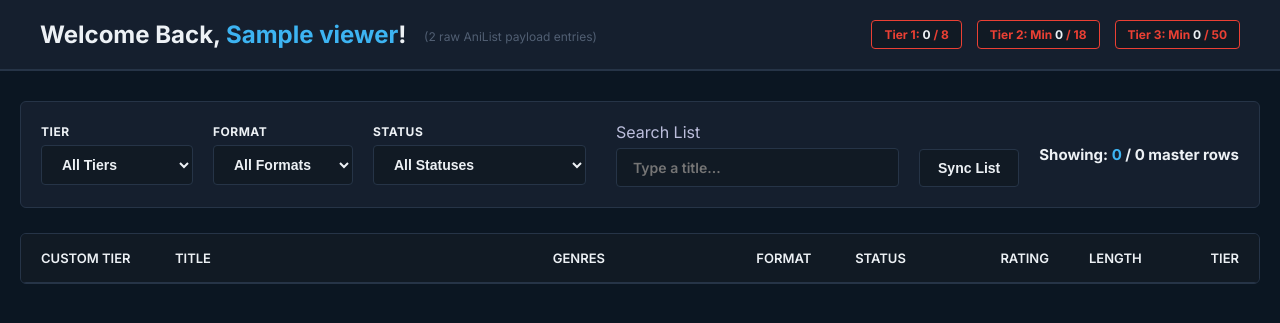
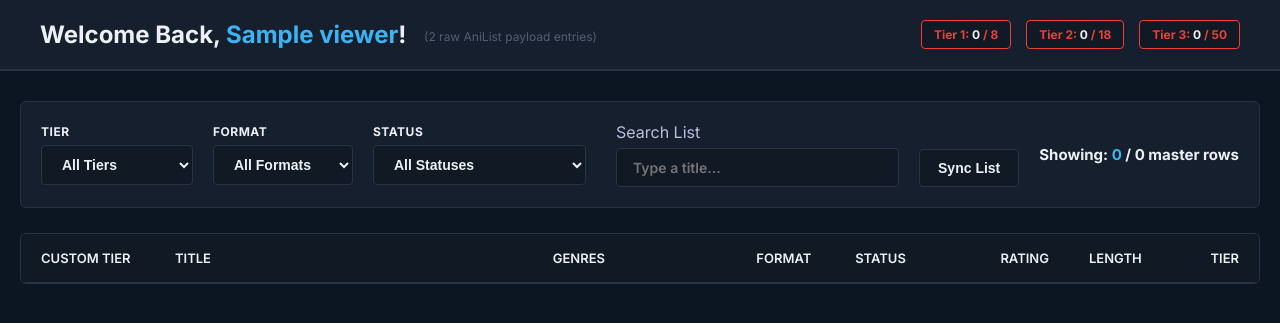
Before and after one commit to Ginkani/Anilist_Manager, a Flask app: page / in a window 1280 px wide. Shown: the top 323 px of the page. Run offline with Flask 3, Linux system fonts and the light colour scheme; tables that the repository leaves empty hold one stand-in row (values such as "Sample post"); a database or web service that is not in the repository returns one stand-in record (values such as "Sample title"); data that the repository does not hold is empty.

Commit message:
Update index.html

```diff
--- a/templates/index.html
+++ b/templates/index.html
@@ -538,8 +538,8 @@
         </h1>
         <div class="rule-tracker">
             <div id="t1-pill" class="rule-pill">Tier 1: <span id="t1-count">0</span> / 8</div>
-            <div id="t2-pill" class="rule-pill">Tier 2: Min <span id="t2-count">0</span> / 18</div>
-            <div id="t3-pill" class="rule-pill">Tier 3: Min <span id="t3-count">0</span> / 50</div>
+            <div id="t2-pill" class="rule-pill">Tier 2: <span id="t2-count">0</span> / 18</div>
+            <div id="t3-pill" class="rule-pill">Tier 3: <span id="t3-count">0</span> / 50</div>
         </div>
     </header>
 
```
